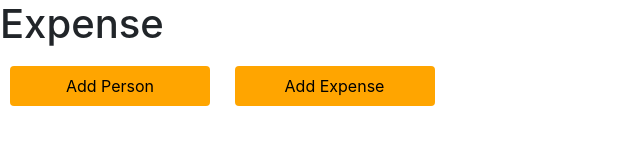
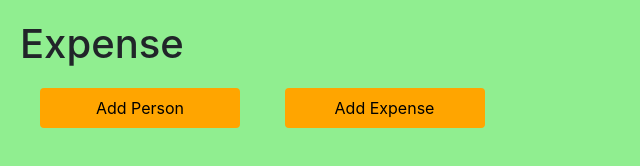
Before and after one commit to fords/Expense_client_, a website built with webpack: page index.html in a window 1280 px wide. Shown: the whole page, without its empty margins (0-640 px from the left). Built offline with nearby package versions, Linux system fonts and the light colour scheme.

Commit message:
css color

```diff
--- a/assets/styles/index.scss
+++ b/assets/styles/index.scss
@@ -1,10 +1,27 @@
 @import '~bootstrap/scss/bootstrap';
+
+// body { background-color: lightgreen }
+h1{
+  margin-left: 30px;
+  margin: 20px;
+}
+
+@keyframes example {
+  from { background-color: red; }
+  to { background-color: yellow; }
+}
+
+body {
+  background-color: lightgreen;
+  animation-name: example;
+  animation-duration: 4s;
+}
 
 .btn {
   background: orange;
   width: 200px;
   height: 40px;
-  margin: 10px;
+  margin-left: 40px;
   color: black;
   display: inline-block;
   text-align: center;
--- a/index.html
+++ b/index.html
@@ -1,7 +1,7 @@
 <!DOCTYPE html>
 <html>
     <head>
-      <title>Example</title>
+      <title>Expense</title>
       <meta name="viewport" content="width=device-width, initial-scale=1">
 
       <!-- Do not add `link` tags-->
@@ -12,7 +12,7 @@
       <script src="public/application.js" type="text/javascript" charset="utf-8" defer></script>
     </head>
     <body>
-      <h1> Expense </h1>
+      <h1>Expense</h1>
 
       <div class = buttons>
         <button type="button" class="btn">Add Person</button>
```
